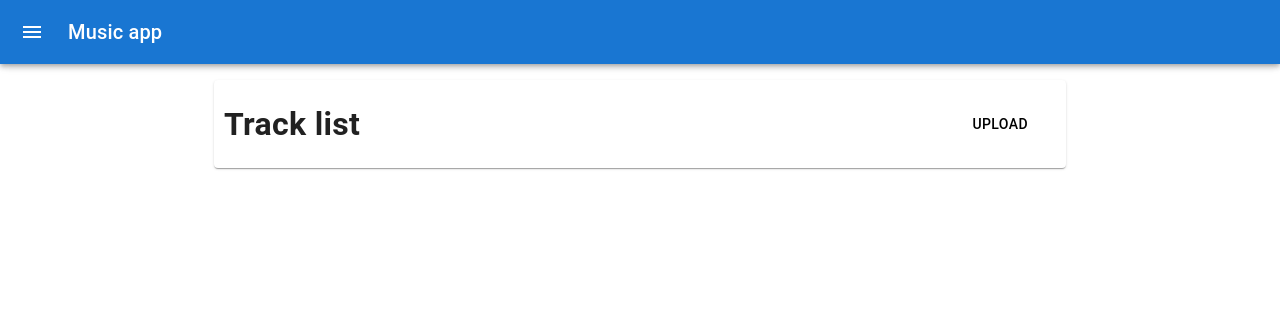
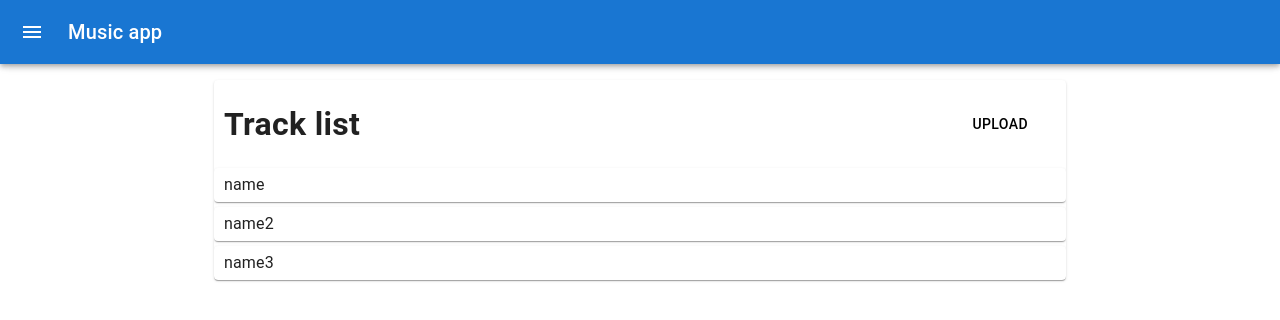
Before and after one commit to BelohvostovAlex/Spotify-client, a Next.js app: page /tracks in a window 1280 px wide. Shown: the top 320 px of the page. Built offline with nearby package versions, Linux system fonts and the light colour scheme.

Commit message:
added trakList/trackItem components

```diff
--- /dev/null
+++ b/components/TrackItem/TrackItem.tsx
@@ -0,0 +1,12 @@
+import React from "react";
+
+import { Box, Card } from "@mui/material";
+
+import { styles } from "./styles";
+import { TrackItemProps } from "./interface";
+
+const TrackItem: React.FC<TrackItemProps> = ({ track, active = false }) => {
+  return <Card sx={styles.trackItem}>{track.name}</Card>;
+};
+
+export default TrackItem;
--- /dev/null
+++ b/components/TrackItem/interface.ts
@@ -0,0 +1,6 @@
+import { ITrack } from "../../types/track";
+
+export interface TrackItemProps {
+  track: ITrack;
+  active?: boolean;
+}
--- /dev/null
+++ b/components/TrackItem/styles.ts
@@ -0,0 +1,9 @@
+export const styles = {
+  trackItem: {
+    marginBottom: "5px",
+    padding: "5px 10px",
+    ":last-of-type": {
+      marginBottom: "0px",
+    },
+  },
+};
--- /dev/null
+++ b/components/TrackList/TrackList.tsx
@@ -0,0 +1,18 @@
+import React from "react";
+
+import { Box } from "@mui/material";
+
+import { TrackListProps } from "./interface";
+import TrackItem from "../TrackItem/TrackItem";
+
+const TrackList: React.FC<TrackListProps> = ({ tracks }) => {
+  return (
+    <Box>
+      {tracks.map((track) => (
+        <TrackItem key={track._id} track={track} />
+      ))}
+    </Box>
+  );
+};
+
+export default TrackList;
--- /dev/null
+++ b/components/TrackList/interface.ts
@@ -0,0 +1,5 @@
+import { ITrack } from "../../types/track";
+
+export interface TrackListProps {
+  tracks: ITrack[];
+}
--- a/package.json
+++ b/package.json
@@ -17,6 +17,7 @@
     "next": "12.3.1",
     "react": "18.2.0",
     "react-dom": "18.2.0",
+    "sass": "^1.55.0",
     "styled-components": "^5.3.6"
   },
   "devDependencies": {
--- a/pages/tracks/index.tsx
+++ b/pages/tracks/index.tsx
@@ -6,15 +6,48 @@ import MainLayout from "../../layouts/MainLayout/MainLayout";
 
 import { styles } from "../../styles/pages/trackStyle";
 import { ITrack } from "../../types/track";
+import TrackList from "../../components/TrackList/TrackList";
 
 const Index = () => {
   const router = useRouter();
-  const tracks: ITrack[] = [];
+  const tracks: ITrack[] = [
+    {
+      _id: "1",
+      artist: "artist",
+      audio: "audio",
+      text: "text",
+      listens: 5,
+      comments: [],
+      name: "name",
+      picture: "pic",
+    },
+    {
+      _id: "2",
+      artist: "artist",
+      audio: "audio",
+      text: "text",
+      listens: 5,
+      comments: [],
+      name: "name2",
+      picture: "pic",
+    },
+    {
+      _id: "3",
+      artist: "artist",
+      audio: "audio",
+      text: "text",
+      listens: 5,
+      comments: [],
+      name: "name3",
+      picture: "pic",
+    },
+  ];
 
   return (
     <MainLayout>
       <Box>
-        <Card sx={styles.trackCardWrapper}>
+        <Card>
+          <Box sx={styles.trackCardWrapper}>
             <Typography sx={styles.trackCardTitle}>Track list</Typography>
             <Button
               onClick={() => router.push("/track/createTrack")}
@@ -22,6 +55,10 @@ const Index = () => {
             >
               Upload
             </Button>
+          </Box>
+          <Box sx={styles.trackListWrapper}>
+            <TrackList tracks={tracks} />
+          </Box>
         </Card>
       </Box>
     </MainLayout>
--- a/styles/pages/trackStyle.ts
+++ b/styles/pages/trackStyle.ts
@@ -13,4 +13,9 @@ export const styles = {
     color: "black",
     padding: "10px 28px",
   },
+  trackListWrapper: {
+    display: "flex",
+    flexDirection: "column",
+    justifyContent: "center",
+  },
 };
```
Also changed, not shown: 1 other file (tests, documents, lock files or other folders). Lines whose indentation alone changed are shown as unchanged.
